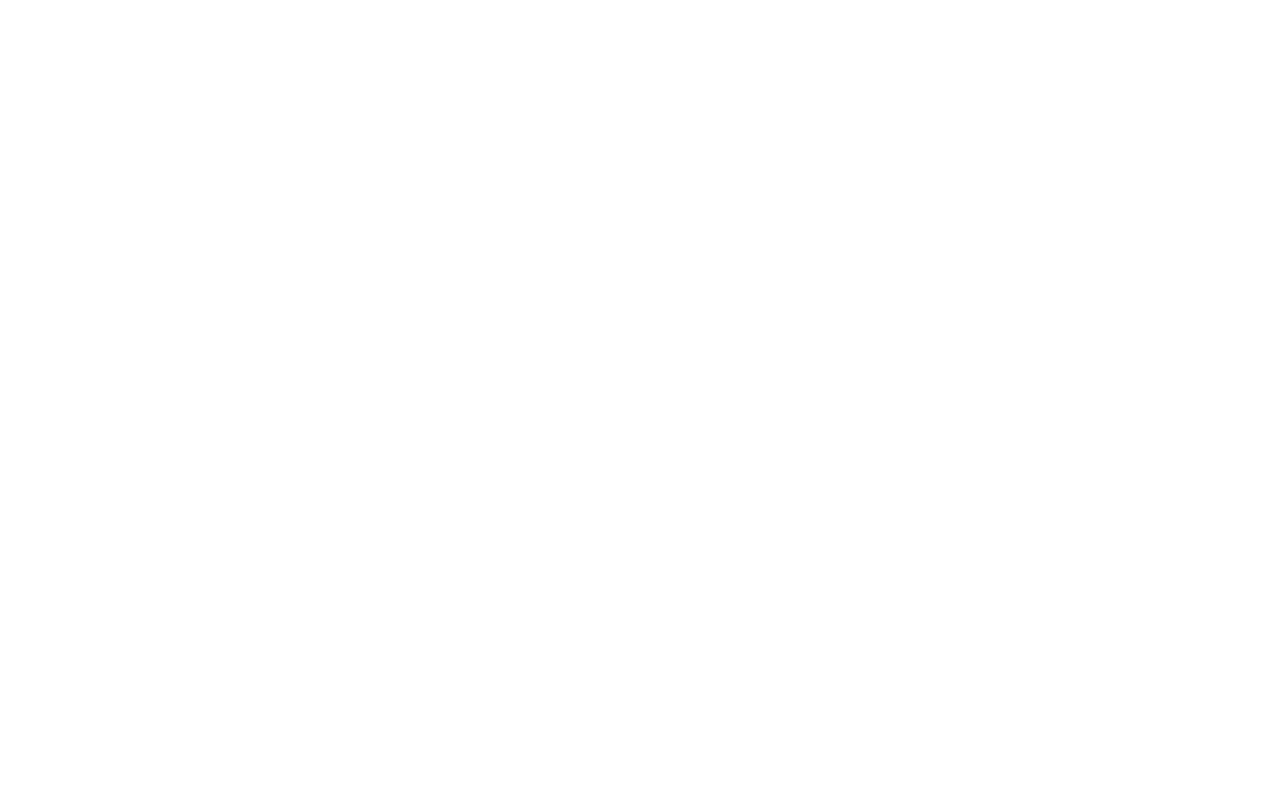
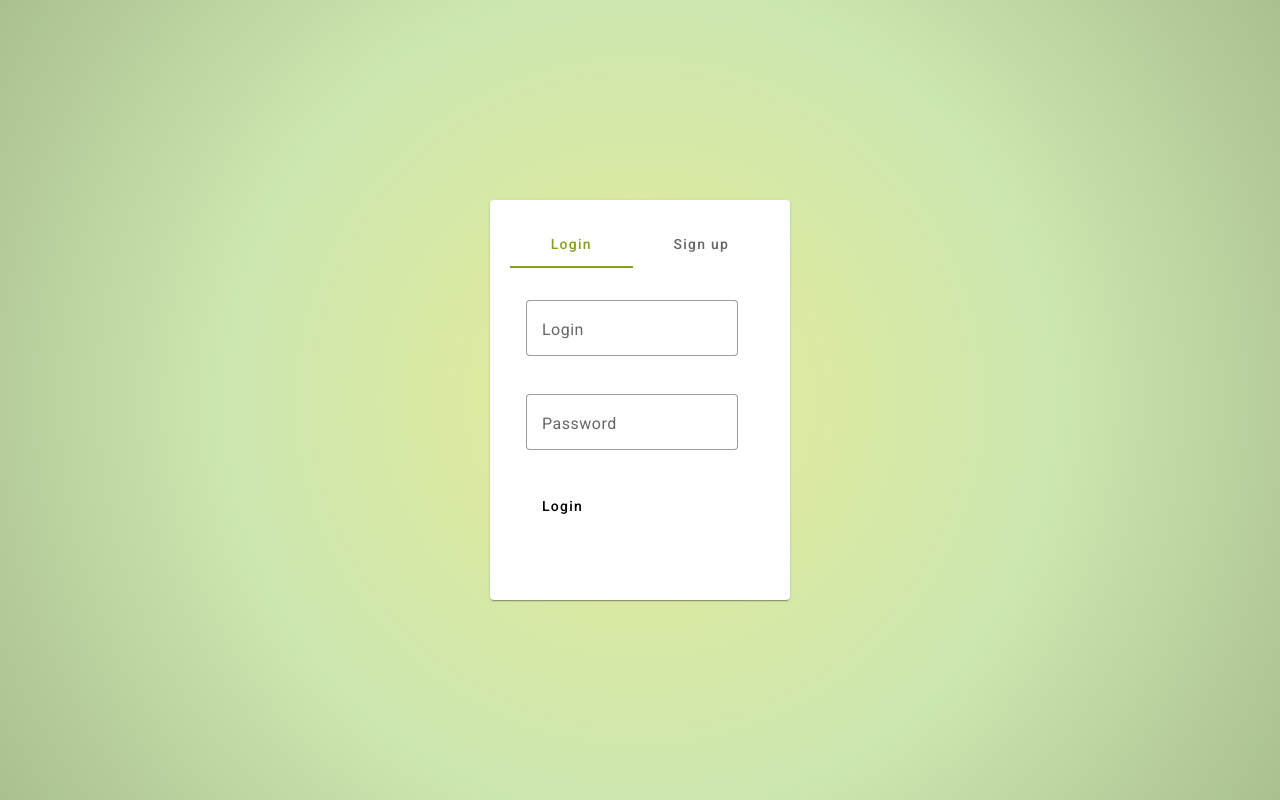
Before and after one commit to LauraSzymanska/journel-fe, an Angular app: page /login in a window 1280 px wide. Before the commit this address led to /. Built offline with nearby package versions, Linux system fonts and the light colour scheme.

Commit message:
login page init

```diff
--- a/src/app/app.routes.ts
+++ b/src/app/app.routes.ts
@@ -1,3 +1,14 @@
 import { Routes } from '@angular/router';
+import { LoginComponent } from '../views/login/login.component';
 
-export const routes: Routes = [];
+export const routes: Routes = [
+    {
+        path: '',
+        redirectTo: 'login',
+        pathMatch: 'full'
+    },
+    {
+        path: 'login',
+        component: LoginComponent
+    }
+];
--- /dev/null
+++ b/src/views/login/login.component.css
@@ -0,0 +1,13 @@
+:host {
+    background: radial-gradient(circle, rgba(229,235,152,1) 0%, rgba(205,231,176,1) 55%, rgba(170,192,144,1) 100%);
+    display: flex;
+    justify-content: center;
+    align-items: center;
+    height: 100%;
+  }
+
+mat-card {
+  padding: 20px;
+  min-width: 300px;
+  height: 400px;
+}
--- /dev/null
+++ b/src/views/login/login.component.html
@@ -0,0 +1,21 @@
+<mat-card class="login-card">
+    <mat-tab-group>
+        <mat-tab label="Login">
+            <mat-card-content>
+            <p><mat-form-field appearance="outline">
+                <mat-label>Login</mat-label>
+                <input matInput>
+            </mat-form-field></p>
+
+            <p><mat-form-field appearance="outline">
+                <mat-label>Password</mat-label>
+                <input matInput>
+            </mat-form-field></p>
+            <button mat-flat-button>Login</button>
+        </mat-card-content>
+        </mat-tab>
+
+        <mat-tab label="Sign up">
+        </mat-tab>
+    </mat-tab-group>
+</mat-card>
```
Also changed, not shown: src/app/modules/auth/auth.module.ts (added, +12 -0 lines), src/views/login/login.component.ts (added, +17 -0 lines), 1 other file (tests, documents, lock files or other folders).
